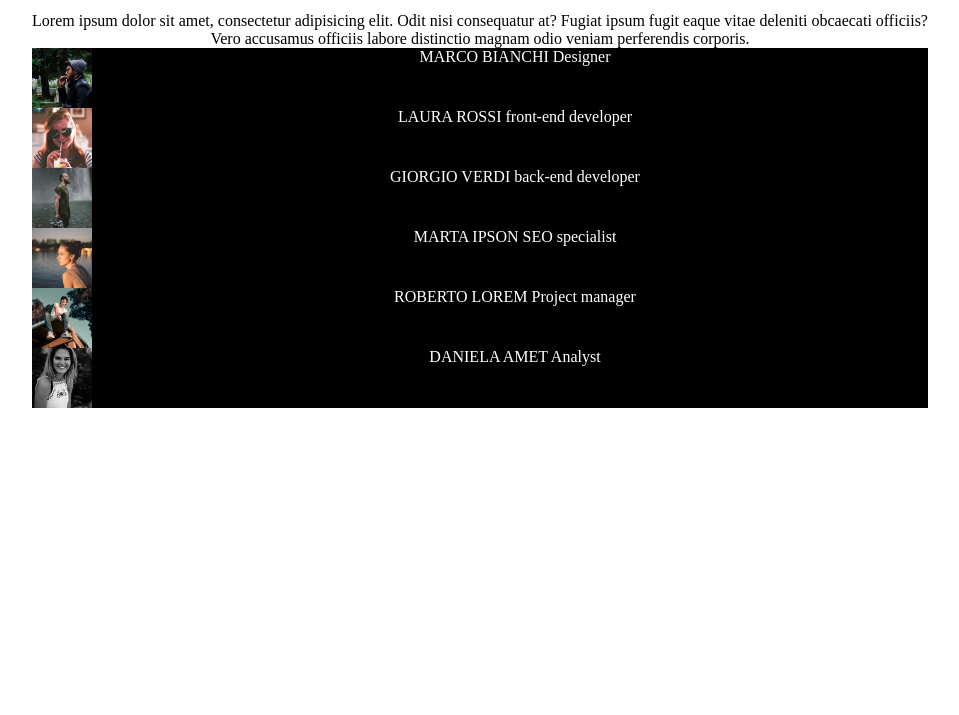
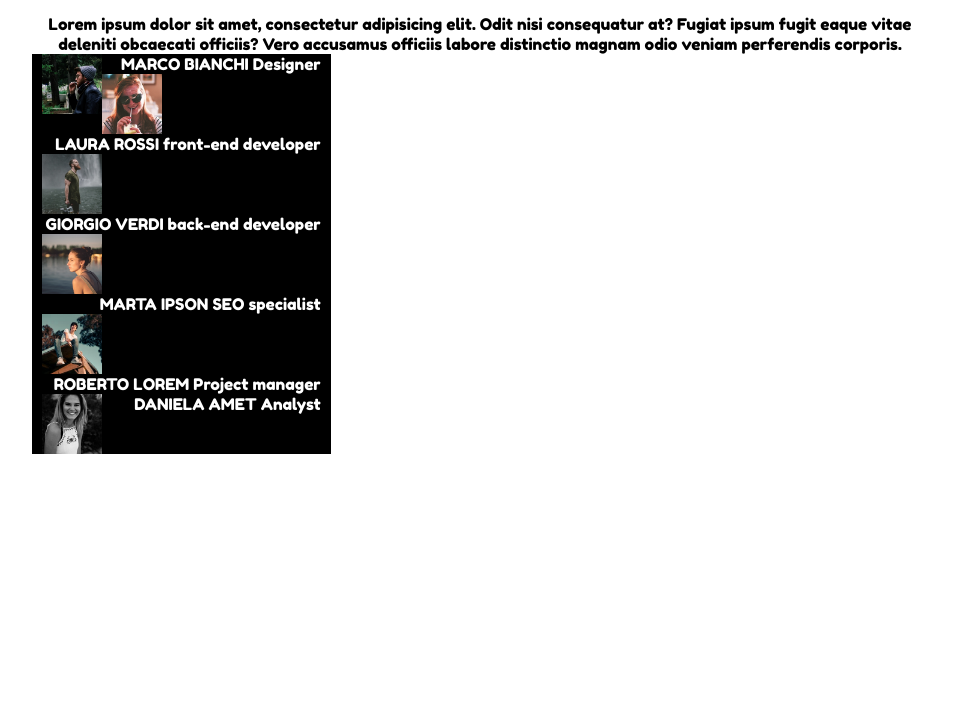
Before and after one commit to MayaSelena773/html-css-float-cards, a plain HTML site: page index.html in a window 1280 px wide. Shown: the part 85-800 px from the top of the page, without its empty margins (160-1119 px from the left). Drawn offline with Linux system fonts and the light colour scheme.

Commit message:
floatleft

```diff
--- a/style.css
+++ b/style.css
@@ -3,6 +3,10 @@
     margin: 0;
     padding: 0;
     box-sizing: border-box;
+}
+
+body{
+    font-family: 'Fredoka One', cursive;
 }
 .container{
     width: 70%;
@@ -10,7 +14,7 @@
     text-align: center;
 }
 /*main*/
-.clearfix ::after{
+.clearfix::after{
     content:"";
     display: table;
     clear: both;
@@ -24,10 +28,18 @@ h1 {
 .columns {
      background-color: black;
      color:white ;
+     float: left;
+     width: calc(100% / 3);
+     padding: 0 10px;
 }
 
 img {
     width: 60px;
     float: left;
-    margin-right: 10px;
+
 }
+
+.content {
+    float: right;
+    width: calc(100%- 160px);
+}
```
